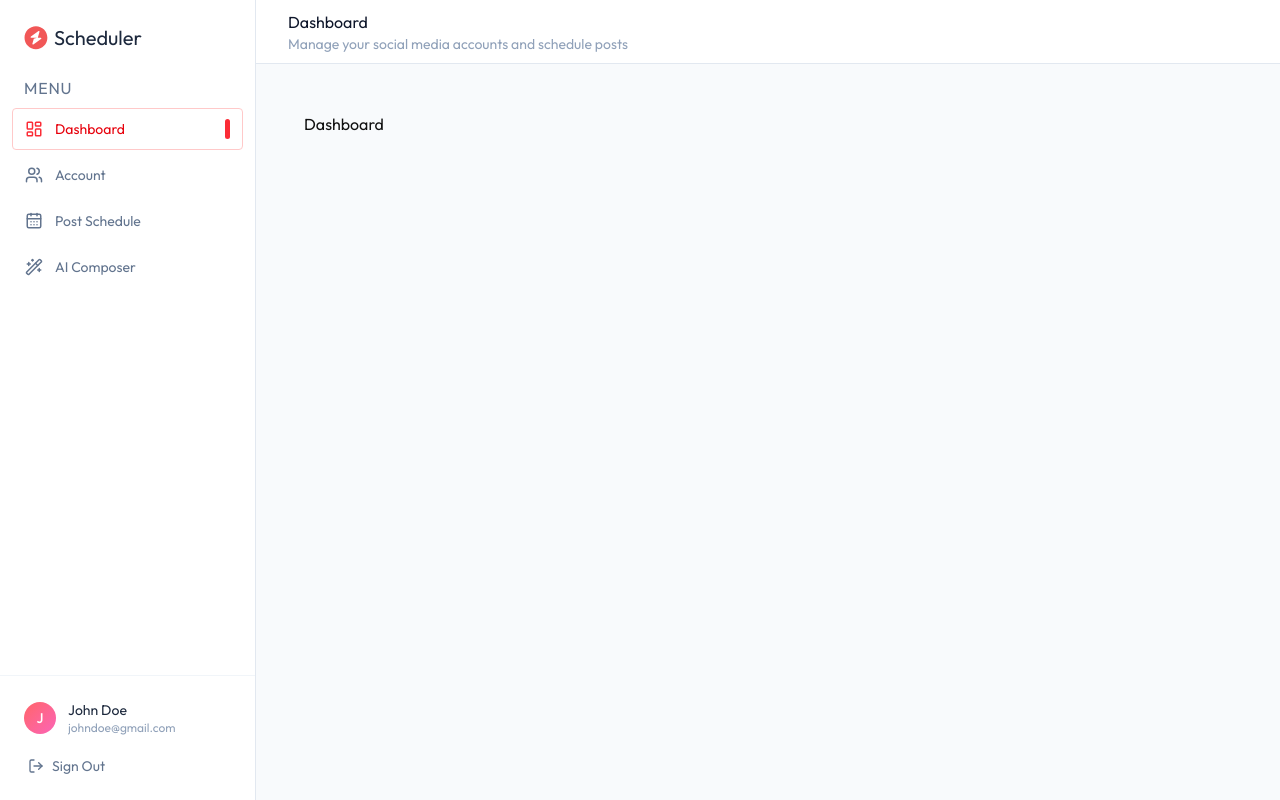
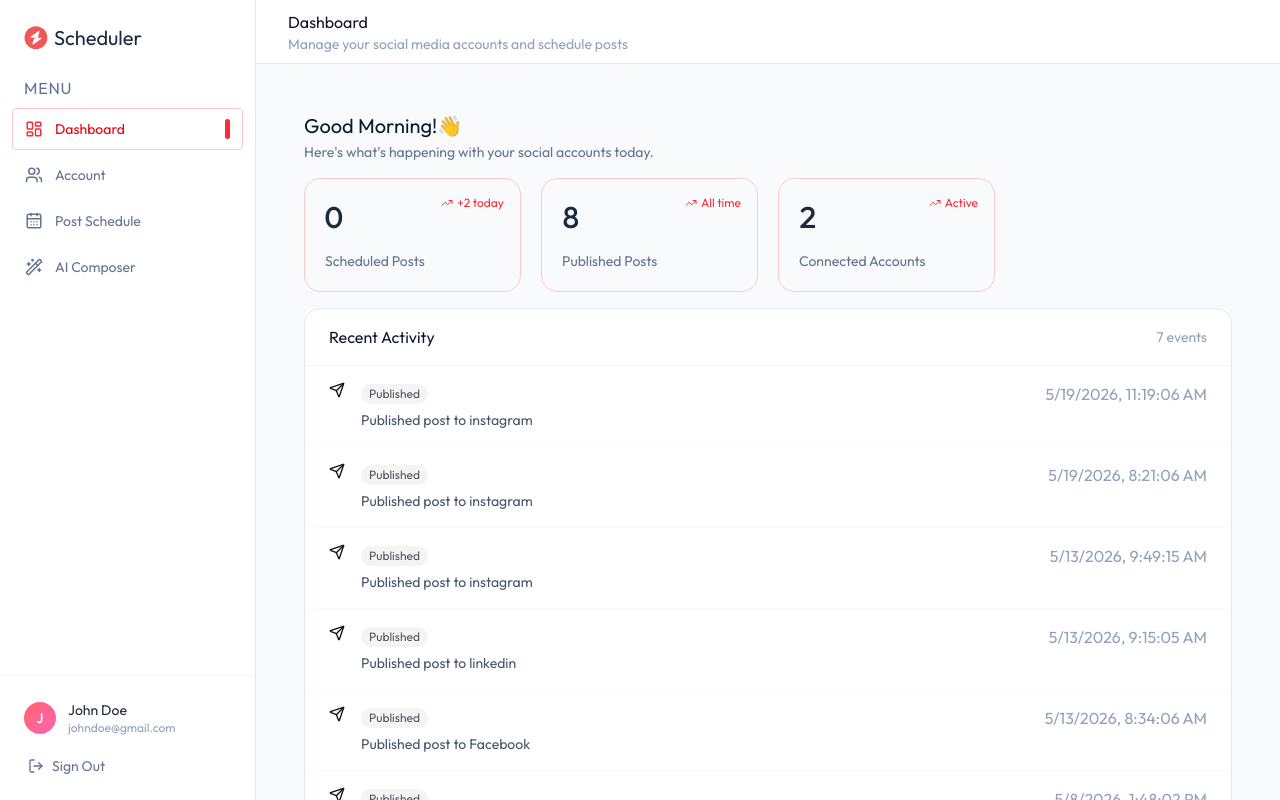
Before and after one commit to TanvirHassan369/Social-Media-Automation-Platform, a React (Vite) app in the folder client/: page /dashboard in a window 1280 px wide. Built offline with nearby package versions, Linux system fonts and the light colour scheme.

Commit message:
Complete Dashboard

```diff
--- a/client/src/pages/Dashboard.tsx
+++ b/client/src/pages/Dashboard.tsx
@@ -1,9 +1,138 @@
-import React from 'react'
+import {
+  ActivityIcon,
+  CheckCircleIcon,
+  ClockIcon,
+  SendIcon,
+  Share2Icon,
+  TrendingUpIcon,
+} from "lucide-react";
+import { useEffect, useState } from "react";
+import { dummyAccountsData, dummyActivityData, dummyPostsData } from "../assets/assets";
 
 const Dashboard = () => {
+  const [stats, setStats] = useState({
+    scheduled: 0,
+    published: 0,
+    connectAccounts: 0,
+  });
+
+  const [activities, setActivities] = useState<any[]>([]);
+
+  useEffect(() => {
+    const fetchDashboardData = async () => {
+      try {
+        const [postRes, accountsRes, activityRes] = [{ data: dummyPostsData },
+        { data: dummyAccountsData },
+        { data: dummyActivityData }]
+        const posts = postRes.data;
+        setStats({
+          scheduled: posts.filter((p: any) => p.status === 'schedule').length,
+          published: posts.filter((p: any) => p.status === 'published').length,
+          connectAccounts: accountsRes.data.filter((a: any) => a.status === 'connected').length,
+        })
+        setActivities(activityRes.data)
+      } catch (erro: any) {
+        console.error("Error Fetching dashboard data", error)
+      }
+    };
+    fetchDashboardData();
+  },[])
+  const statCards = [
+    {
+      label: "Scheduled Posts",
+      value: stats.scheduled,
+      icon: ClockIcon,
+      trend: "+2 today",
+    },
+    {
+      label: "Published Posts",
+      value: stats.published,
+      icon: CheckCircleIcon,
+      trend: "All time",
+    },
+    {
+      label: "Connected Accounts",
+      value: stats.connectAccounts,
+      icon: Share2Icon,
+      trend: "Active",
+    },
+  ];
   return (
-    <div>Dashboard</div>
-  )
-}
+    <div className="space-y-0">
+      {/* {Welcome Bar} */}
+      <div>
+        <h2 className="text-xl text-slate-900">Good Morning!👋</h2>
+        <p className="text-slate-500 text-sm mt-0.5">
+          Here's what's happening with your social accounts today.
+        </p>
+      </div>
+      {/* Stat Cards */}
+      <div className="grid grid-cols-1 md:grid-cols-2 lg:grid-cols-4 gap-5">
+        {statCards.map((card) => (
+          <div
+            key={card.label}
+            className="mt-4 bd-white hover: bd-re-50 relative border border-red-200 rounded-2xl p-5 hover:bg-red-200 transition-all"
+          >
+            <div className="flex items-center justify-between mb-4">
+              <div className="text-3xl font-medium text-slate-800 tabular-nums">
+                {card.value}
+              </div>
+              <div className="text-xs absolute right-4 top-4 text-red-500 flex items-center gap-1 ">
+                <TrendingUpIcon className="size-3" />
+                {card.trend}
+              </div>
+            </div>
+            <p className="text-sm text-slate-500 mt-1">{card.label}</p>
+          </div>
+        ))}
+      </div>
 
-export default Dashboard
+      {/* {Activity Feed} */}
+
+      <div className="bg-white rounded-2xl border border-slate-200 overflow-hidden mt-4">
+        <div className="flex items-center justify-between px-6 py-4 border-b border-slate-100">
+          <h2 className="text-slate-900">Recent Activity</h2>
+          <span className="text-sm text-slate-400">
+            {activities.length} events
+          </span>
+        </div>
+
+        {activities.length === 0 ? (
+          <div className="flex flex-col items-center justify-center py-16 px-6">
+            <div className="size-12 bg-slate-100 rounded-xl flex items-center justify-center mb-3">
+              <ActivityIcon className="size-6 text-slate-400" />
+            </div>
+            <p className="text-slate-500">No activity yet</p>
+            <p className="text-slate-400 text-sm mt-1">
+              Connect accounts and schedule posts to see events here.
+            </p>
+          </div>
+        ) : (
+          <div className="divide-y divide-slate-50">
+            {activities.map((activity) => (
+              <div
+                key={activity._id}
+                className="flex items-start gap-4 px-6 py-4 hover:bg-slate-50/50 transition-colors"
+              >
+                <div>
+                  <SendIcon className="size-4" />
+                </div>
+                <div className="flex-1 min-w-0">
+                  <div className="flex items-center justify-between gap-2 mb-1">
+                    <span className="text-xs px-2 py-0.5 rounded-full bg-zinc-100 text-zinc-600">Published</span>
+                    <span className="tsxt-xs text-slate-400 shirnk-0">{new Date(activity.createdAt).toLocaleString()}</span>
+                  </div>
+                  <p className="text-sm text-slate-600">
+                    {activity.description}
+                  </p>
+                </div>
+              </div>
+            ))}
+          </div>
+        )}
+      </div>
+    </div>
+  );
+};
+
+export default Dashboard;
```
